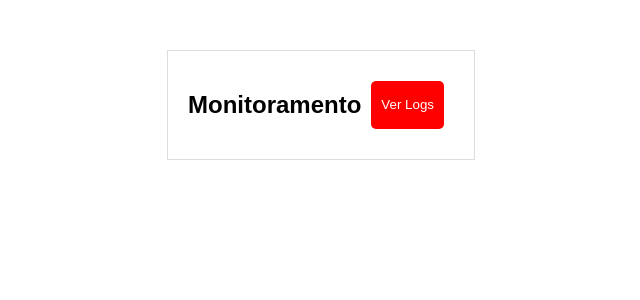
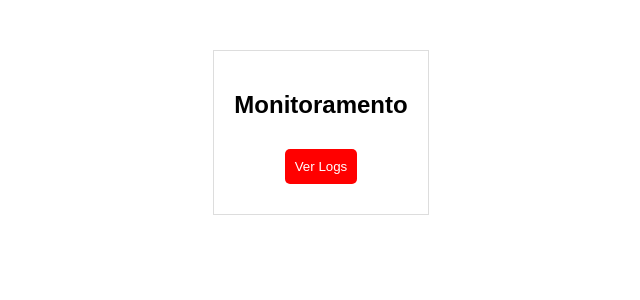
Before and after one commit to SwagMessiah02/server, a Flask app: page / in a window 1280 px wide. Shown: the top 300 px of the page, without its empty margins (319-959 px from the left). Run offline with Flask 3, Linux system fonts and the light colour scheme.

Commit message:
Update styles.css

```diff
--- a/static/styles.css
+++ b/static/styles.css
@@ -7,7 +7,7 @@ body {
 .container {
     padding: 20px;
     border: 1px solid #ddd;
-    display: inline-flex;
+    display: inline-table;
 }
 
 .botao {
```
